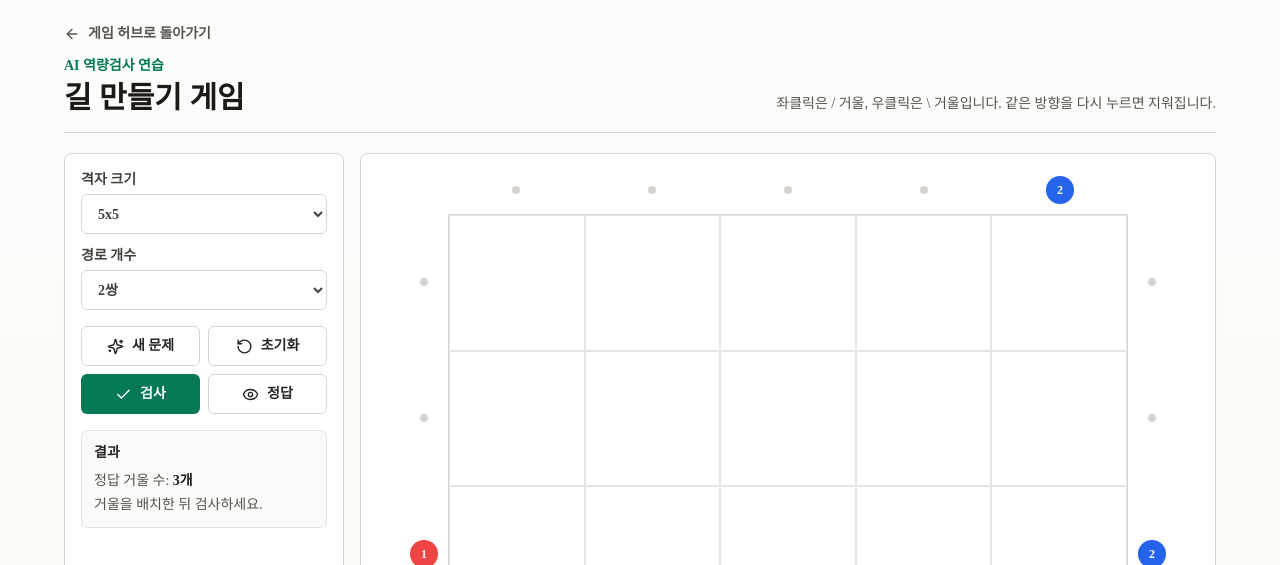
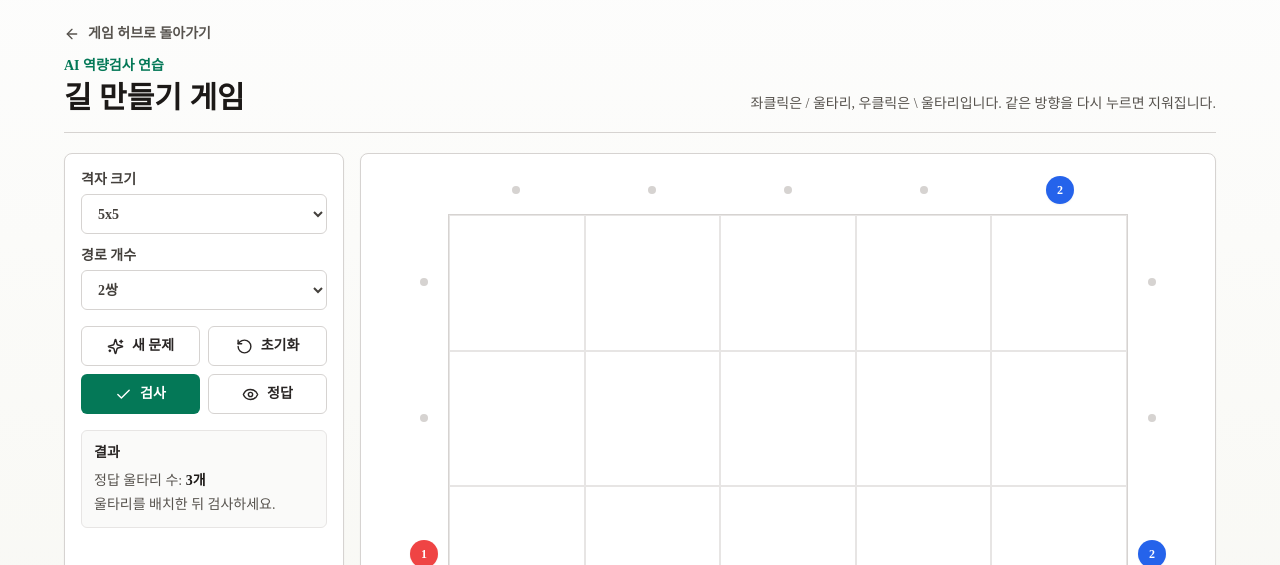
Before and after one commit to lbs1163/ai-competency-test, a Next.js app: page /mirror-path in a window 1280 px wide. Shown: the top 565 px of the page. Built offline with nearby package versions, Linux system fonts and the light colour scheme.

Commit message:
Rename mirror path terminology to fences

```diff
--- a/app/mirror-path/page.tsx
+++ b/app/mirror-path/page.tsx
@@ -121,7 +121,7 @@ export default function MirrorPathPage() {
               <h1 className="mt-1 text-2xl font-bold tracking-normal sm:text-3xl">길 만들기 게임</h1>
             </div>
             <p className="max-w-2xl text-sm leading-6 text-stone-600">
-              좌클릭은 / 거울, 우클릭은 \ 거울입니다. 같은 방향을 다시 누르면 지워집니다.
+              좌클릭은 / 울타리, 우클릭은 \ 울타리입니다. 같은 방향을 다시 누르면 지워집니다.
             </p>
           </div>
         </header>
@@ -171,14 +171,14 @@ export default function MirrorPathPage() {
               <div className="text-sm font-semibold text-stone-800">결과</div>
               <div className="mt-2 grid gap-1 text-sm text-stone-600">
                 <span>
-                  정답 거울 수: <span className="font-semibold text-stone-900">{solutionMirrorCount}개</span>
+                  정답 울타리 수: <span className="font-semibold text-stone-900">{solutionMirrorCount}개</span>
                 </span>
                 {result ? (
                   <span className={result.success ? "font-semibold text-emerald-700" : "font-semibold text-red-600"}>
                     {result.success ? "모든 경로가 연결되었습니다." : "아직 맞지 않습니다."}
                   </span>
                 ) : (
-                  <span>거울을 배치한 뒤 검사하세요.</span>
+                  <span>울타리를 배치한 뒤 검사하세요.</span>
                 )}
               </div>
               {result && (
--- a/app/page.tsx
+++ b/app/page.tsx
@@ -5,7 +5,7 @@ const games = [
   {
     href: "/mirror-path",
     title: "길 만들기 게임",
-    description: "거울을 배치해 각 포트를 올바르게 연결하는 퍼즐 게임입니다.",
+    description: "울타리를 배치해 각 포트를 올바르게 연결하는 퍼즐 게임입니다.",
     icon: Route,
     accent: "from-emerald-500/15 to-teal-500/10",
     badge: "전략형",
```
Also changed, not shown: 1 other file (tests, documents, lock files or other folders).
